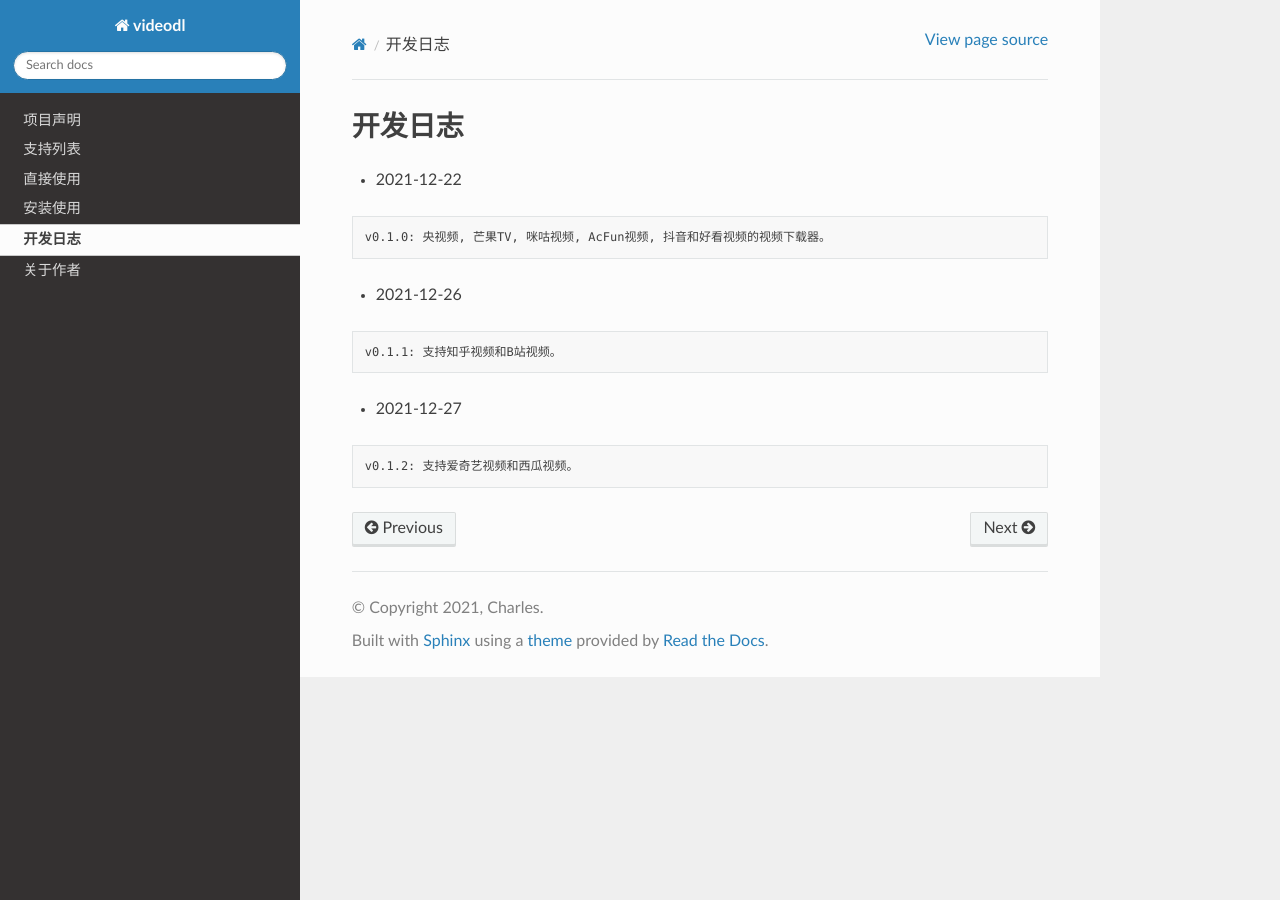
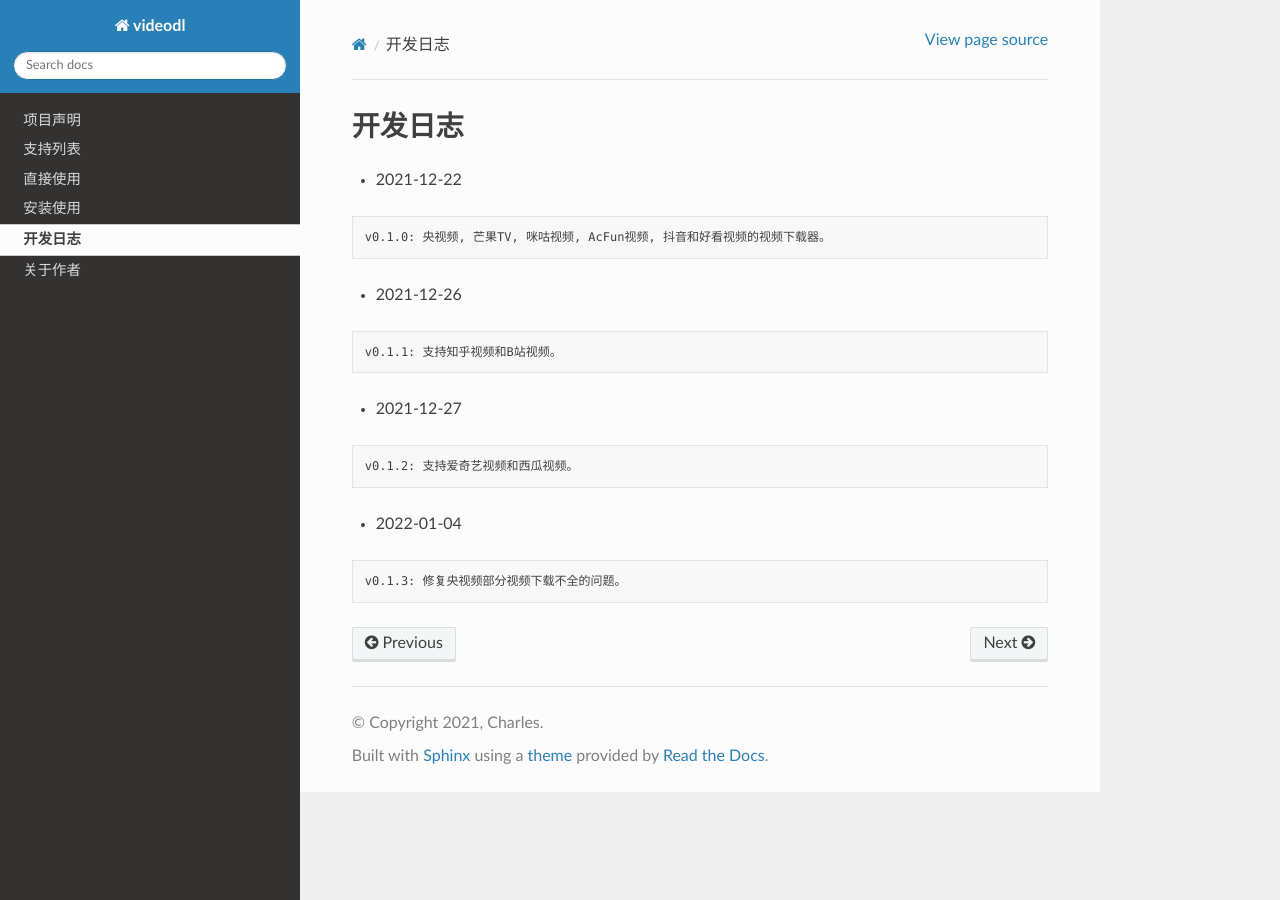
Before and after one commit to CharlesPikachu/videodl, a Sphinx documentation site: the page built from docs/Changelog.md, in a window 1280 px wide. Built offline with Sphinx 7.4.7 and the Read the Docs theme 2.0.0, drawn with Linux system fonts in a browser that asks for light colours.

Commit message:
update docs

````diff
--- a/docs/Changelog.md
+++ b/docs/Changelog.md
@@ -14,3 +14,8 @@ v0.1.1: 支持知乎视频和B站视频。
 ```
 v0.1.2: 支持爱奇艺视频和西瓜视频。
 ```
+
+- 2022-01-04
+```
+v0.1.3: 修复央视频部分视频下载不全的问题。
+```
````
